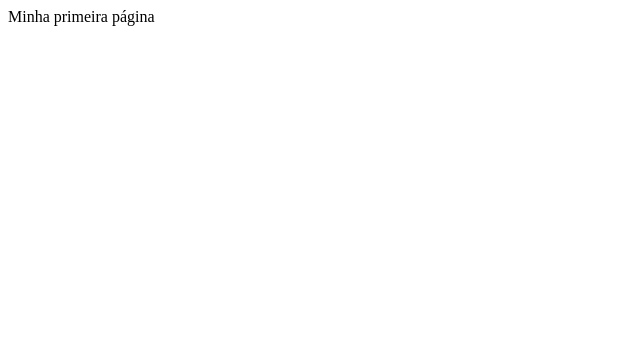
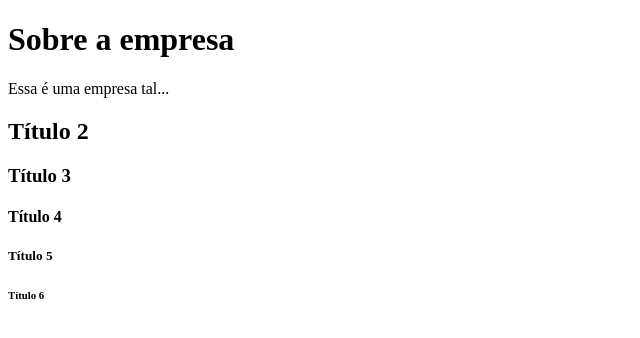
Before and after one commit to MarcosRigel/Meu-primeiro-site-HTML-unes, a plain HTML site: page projeto.html in a window 1280 px wide. Shown: the whole page, without its empty margins (0-640 px from the left). Drawn offline with Linux system fonts and the light colour scheme.

Commit message:
Cabecalhos

```diff
--- a/projeto.html
+++ b/projeto.html
@@ -8,7 +8,16 @@
 	</head>
 
 	<body>
-		Minha primeira página
+
+		<h1>Sobre a empresa</h1>
+		Essa é uma empresa tal...
+
+		<h2>Título 2</h2>
+		<h3>Título 3</h3>
+		<h4>Título 4</h4>
+		<h5>Título 5</h5>
+		<h6>Título 6</h6>
+
 	</body>
 
 </html>
```
